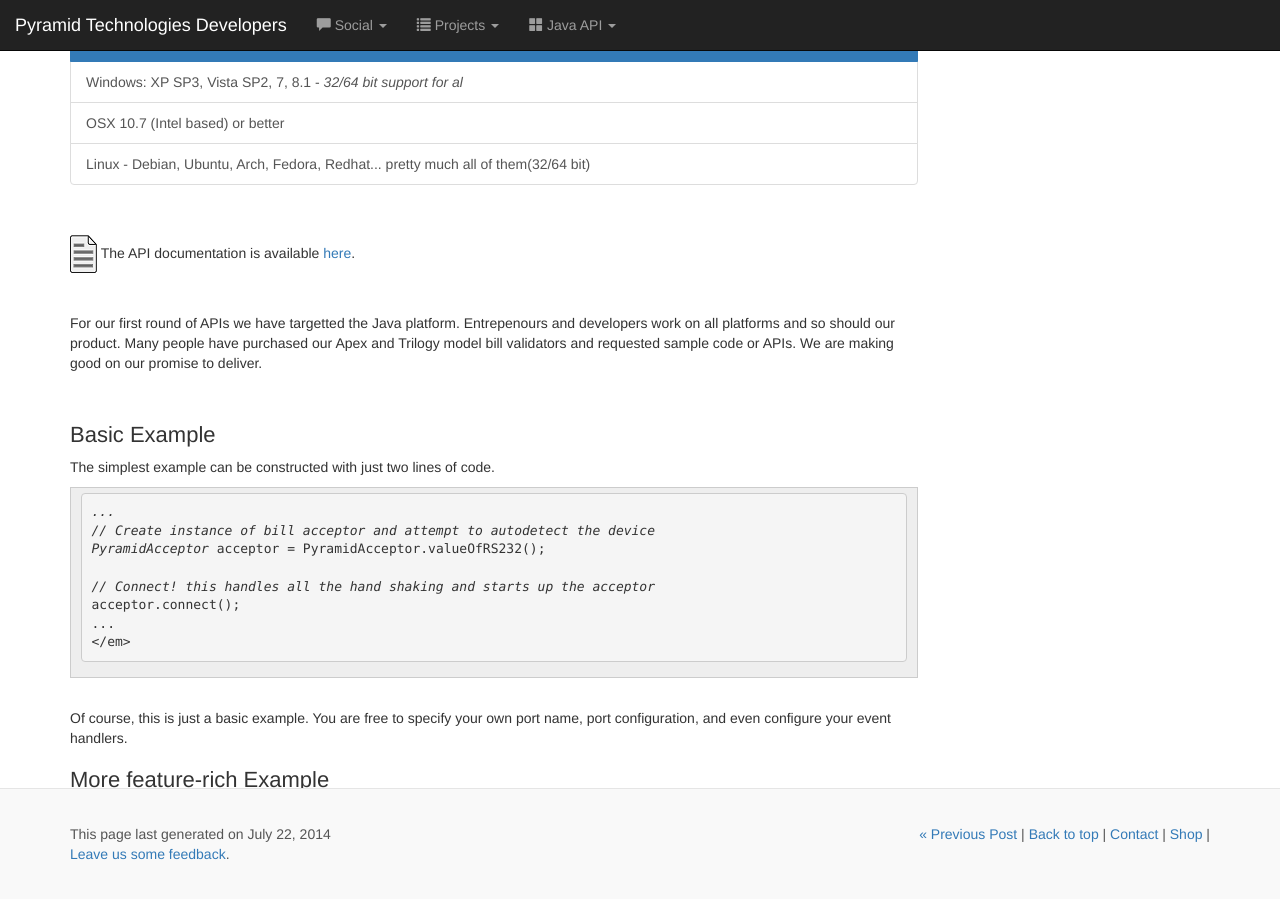
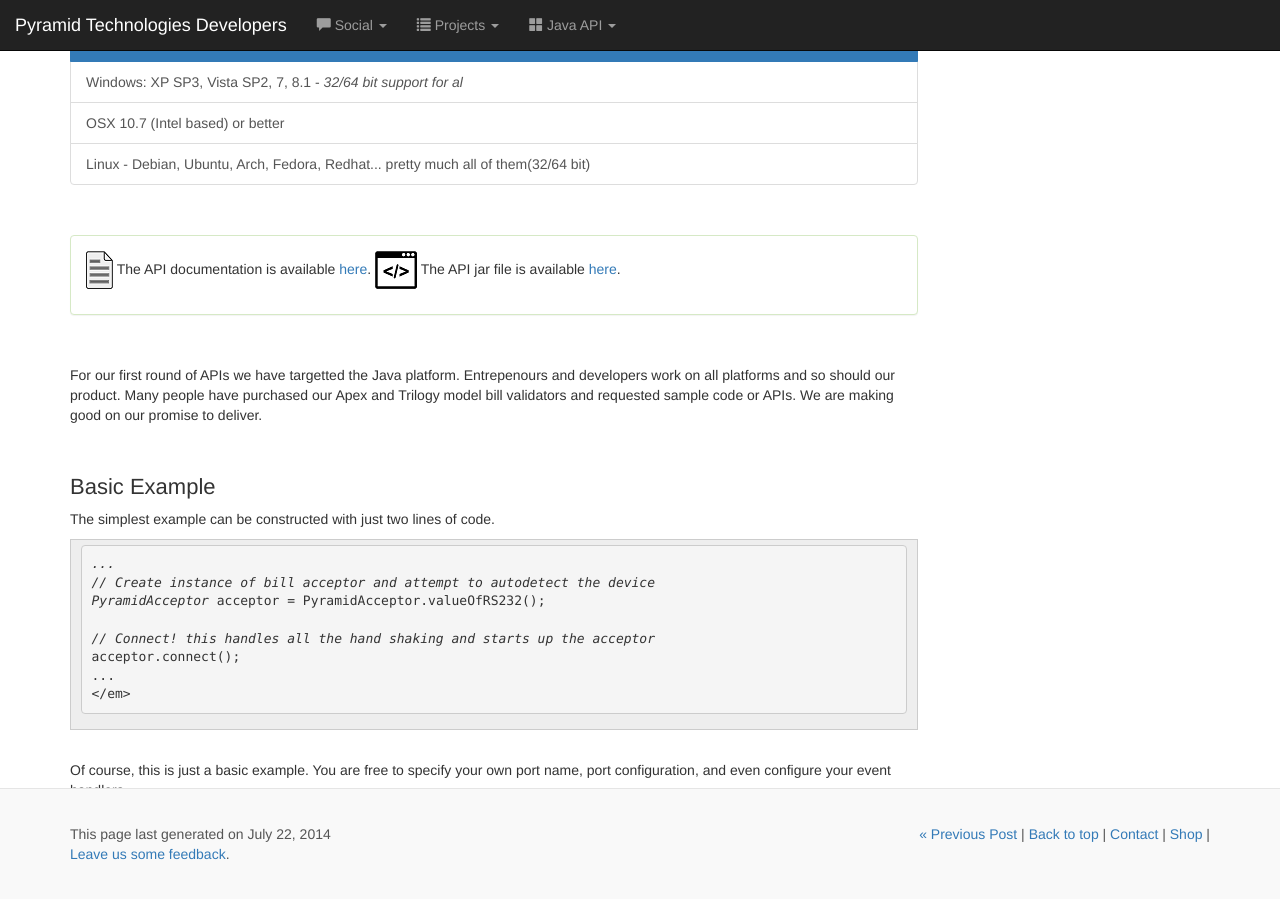
Before and after one commit to PyramidTechnologies/pyramidtechnologies.github.io, a Jekyll site: the page built from _posts/2014-07-21-Pyramid-API-Release.md, in a window 1280 px wide and 900 px high, scrolled down 740 px. Built offline with Jekyll 4.4.1, drawn with Linux system fonts in a browser that asks for light colours; nearby versions of some CDN libraries; Markdown is read by kramdown in place of the engine named in the settings; comment, search, counter and statistics services are not loaded; a style sheet for code colours, icons or effects is not loaded.

Commit message:
site approved, pushed actual jar file to download area added links to download

```diff
--- a/_posts/2014-07-21-Pyramid-API-Release.md
+++ b/_posts/2014-07-21-Pyramid-API-Release.md
@@ -42,8 +42,12 @@ Supported Operating Systems
 
 <p>&nbsp;</p>
 
-<p><a href="/api" target="_blank"><img alt="javadoc_icon" src="/img/posts/javadoc_icon.png"></a> The API documentation is available <a href="/api" target="_blank">here</a>.</p>
-
+<div class="panel panel-success">
+  <div class="panel-body">
+<p><a href="/api" target="_blank"><img alt="javadoc_icon" src="/img/posts/javadoc_icon.png"></a> The API documentation is available <a href="/api" target="_blank">here</a>.
+<a href="/api/release/PTalk.jar" target="_blank"><img alt="jar_icon" src="/img/posts/jar_icon.png"></a> The API jar file is available <a href="/api/release/PTalk.jar" target="_blank">here</a>.</p>
+  </div>
+</div>
 <p>&nbsp;</p>
 
 <p>For our first round of APIs we have targetted the Java platform. Entrepenours and developers work on all platforms and so should our product. Many people have purchased our Apex and Trilogy model bill validators and requested sample code or APIs. We are making good on our promise to deliver.</p>
```
Also changed, not shown: img/posts/jar_icon.png (added), 1 other file.
